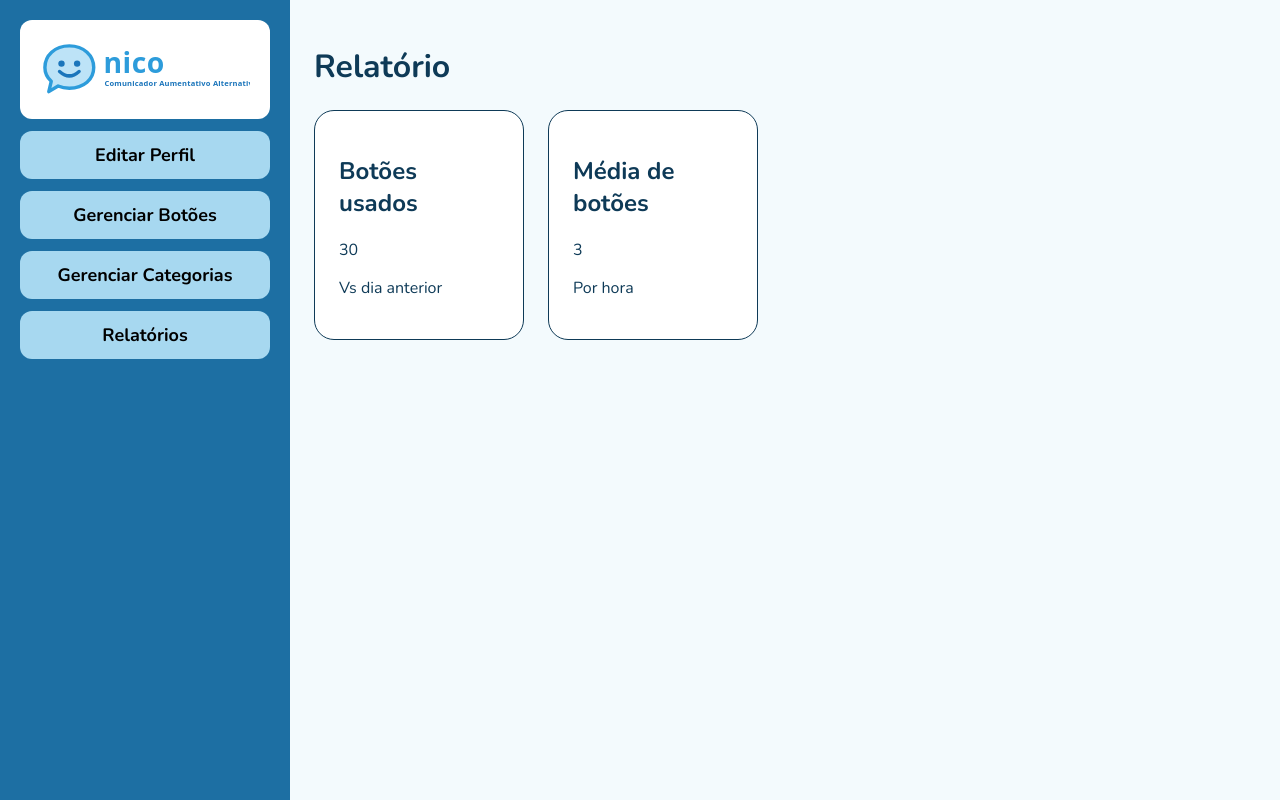
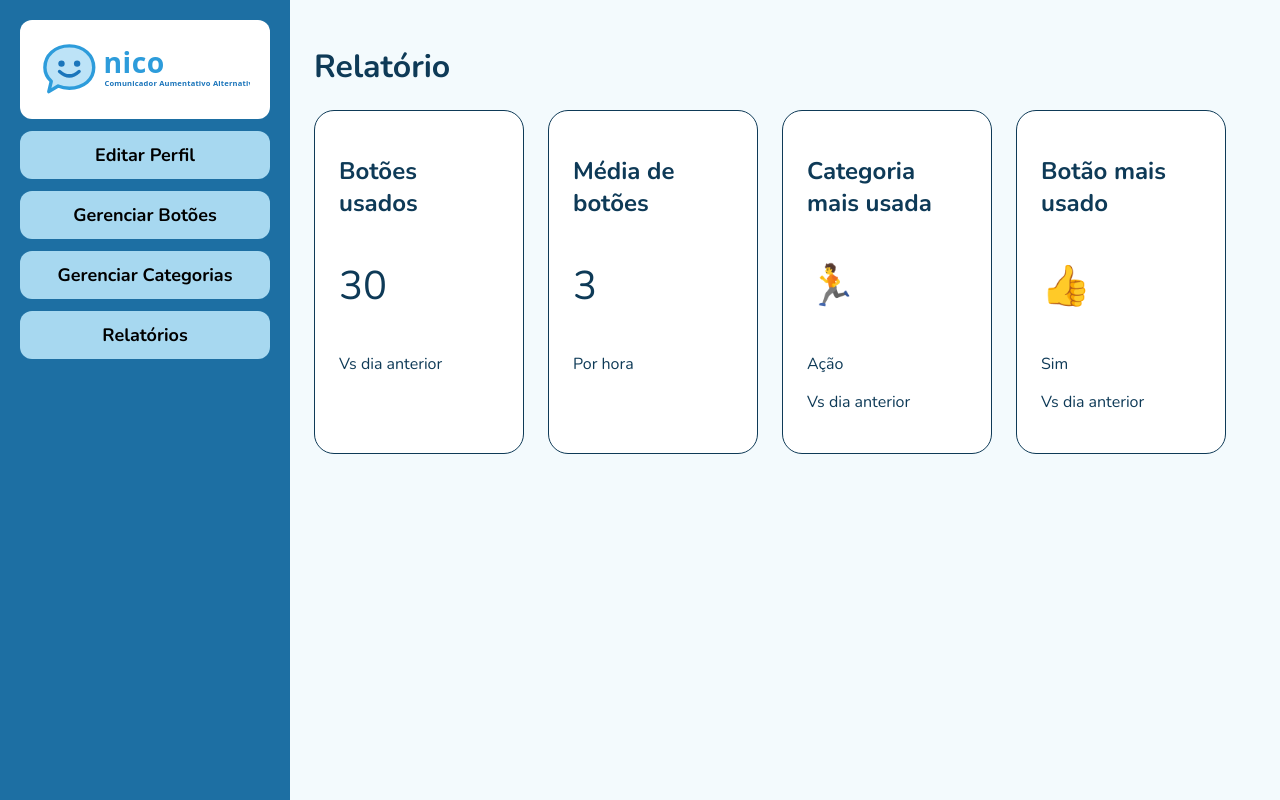
Before and after one commit to josefmello/frontend-nico, a React app: page / in a window 1280 px wide. Built offline with nearby package versions, Linux system fonts and the light colour scheme; the HTML template or start-up script is replaced by a standard one.

Commit message:
feat(view): adicionando figura e nome nos cartões

```diff
--- a/src/pages/Relatorio.css
+++ b/src/pages/Relatorio.css
@@ -4,6 +4,14 @@
     border-radius: 20px;
     padding: 24px;
     width: 210px;
+}
+
+.valor {
+    font-size: 40px;
+}
+
+.figura {
+    font-size: 40px;
 }
 
 .cartoes {
--- a/src/pages/Relatorio.jsx
+++ b/src/pages/Relatorio.jsx
@@ -3,6 +3,8 @@ import "./Relatorio.css"
 const cartoes = [
     { titulo: "Botões usados", valor: 30, legenda: "Vs dia anterior" },
     { titulo: "Média de botões", valor: 3, legenda: "Por hora" },
+    { titulo: "Categoria mais usada", figura: "🏃", nome: "Ação", legenda: "Vs dia anterior" },
+    { titulo: "Botão mais usado", figura: "👍", nome: "Sim", legenda: "Vs dia anterior" }
 ];
 
 
@@ -17,8 +19,10 @@ function Relatorio() {
                     {cartoes.map((cartao) => (
                         <article key={cartao.titulo} className="cartao">
                             <h2>{cartao.titulo}</h2>
-                            <p>{cartao.valor}</p>
-                            <p>{cartao.legenda}</p>
+                                {cartao.valor && <p className="valor">{cartao.valor}</p>}
+                                {cartao.figura && <p className="figura">{cartao.figura}</p>}
+                                {cartao.nome && <p className="nome">{cartao.nome}</p>}
+                            <p className="legenda">{cartao.legenda}</p>
                         </article>
                     ))}
                 </section>
```
